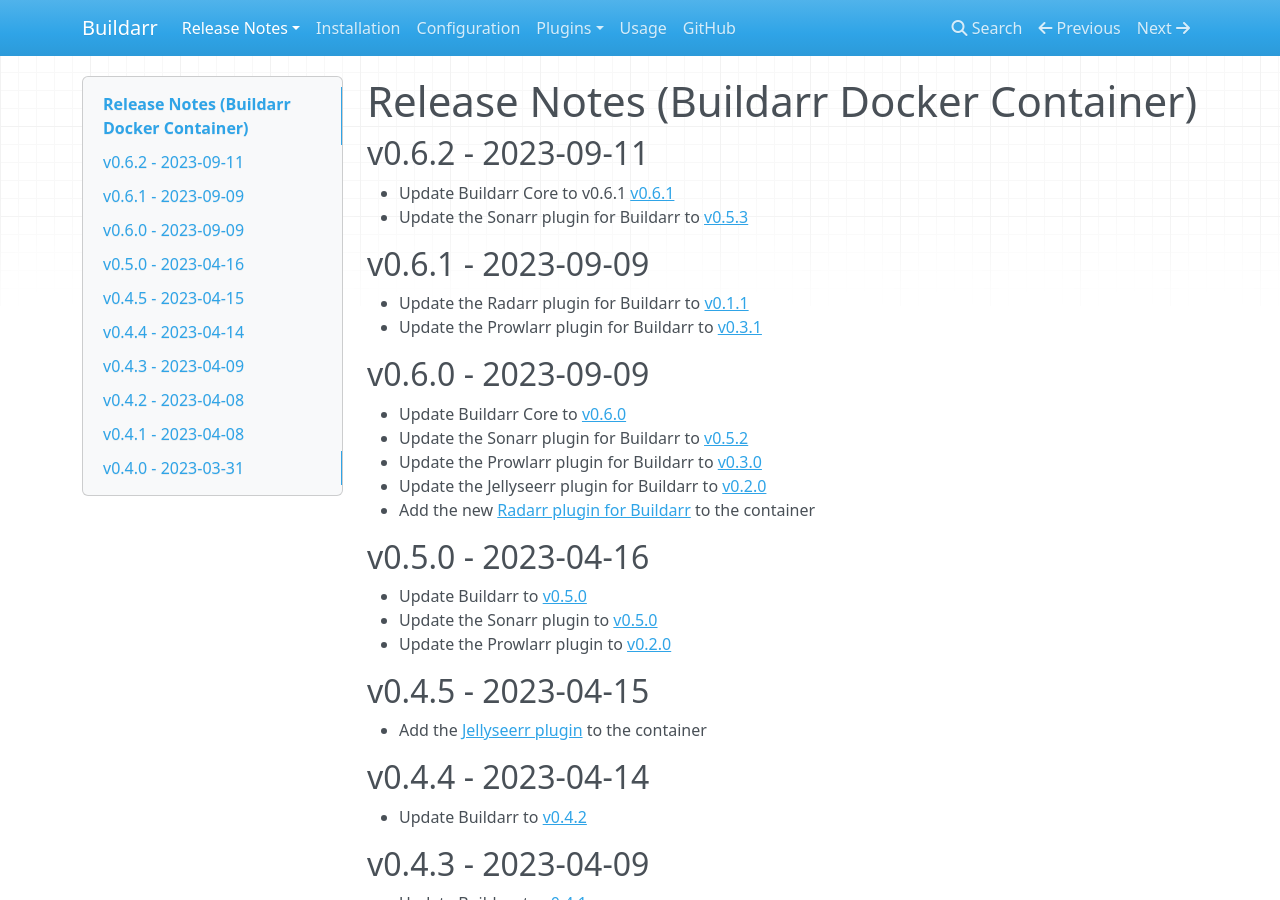
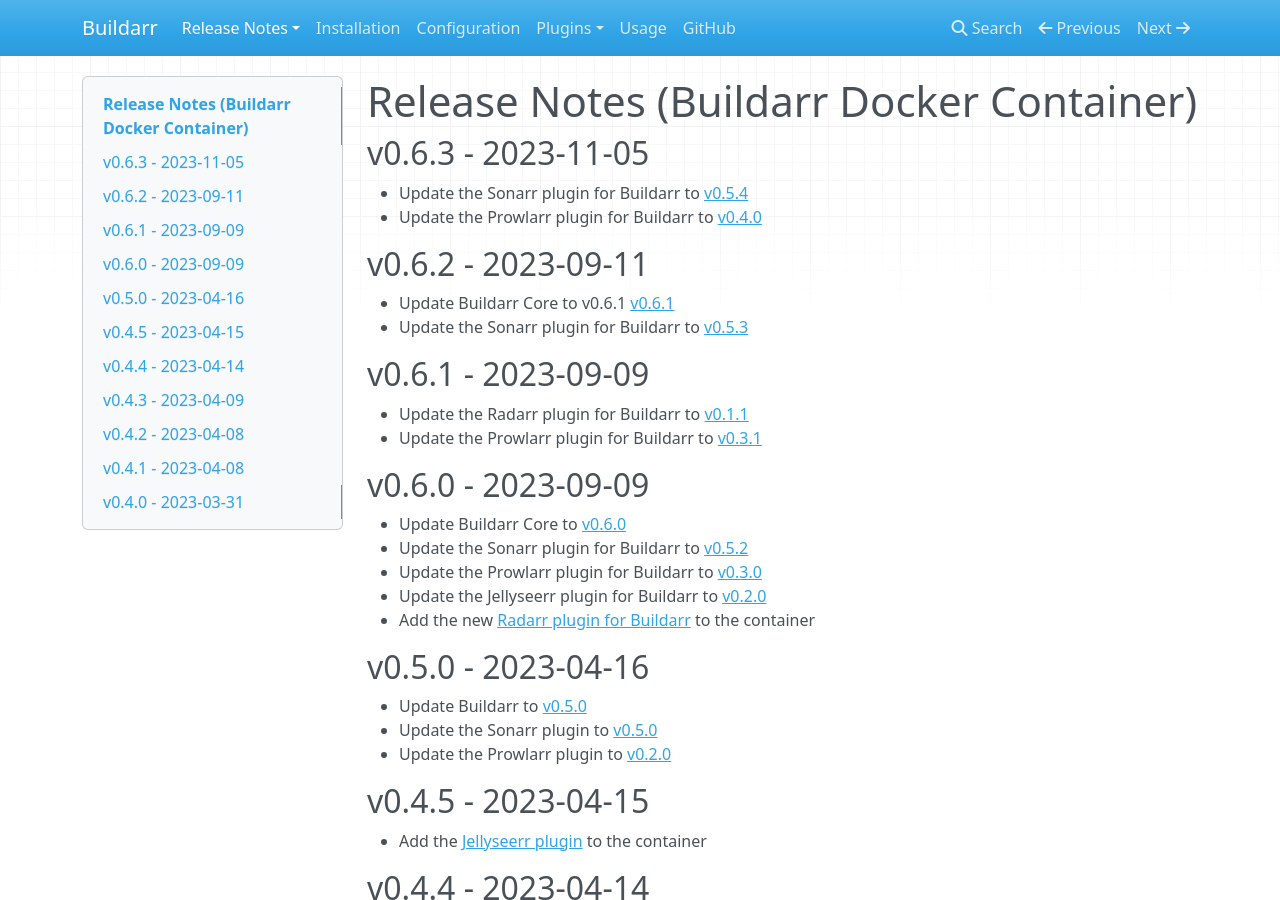
Before and after one commit to buildarr/buildarr-docs, an MkDocs documentation site: the page built from docs/docker/release-notes.md, in a window 1280 px wide and 900 px high. Built offline with MkDocs 1.6.1, drawn with Linux system fonts in a browser that asks for light colours; nearby versions of some CDN libraries.

Commit message:
Update Buildarr container to v0.6.3 (#14)
* Add release notes
* Pull updated submodules
* Update Poetry lock files

```diff
--- a/docs/docker/release-notes.md
+++ b/docs/docker/release-notes.md
@@ -1,4 +1,10 @@
 # Release Notes (Buildarr Docker Container)
+
+## v0.6.3 - 2023-11-05
+
+* Update the Sonarr plugin for Buildarr to [v0.5.4](https://buildarr.github.io/plugins/sonarr/release-notes#v054-2023-11-05)
+* Update the Prowlarr plugin for Buildarr to [v0.4.0](https://buildarr.github.io/plugins/prowlarr/release-notes#v031-2023-11-05)
+
 
 ## v0.6.2 - 2023-09-11
 
```
Also changed, not shown: requirements.txt (+14 -14 lines), 1 other file.
